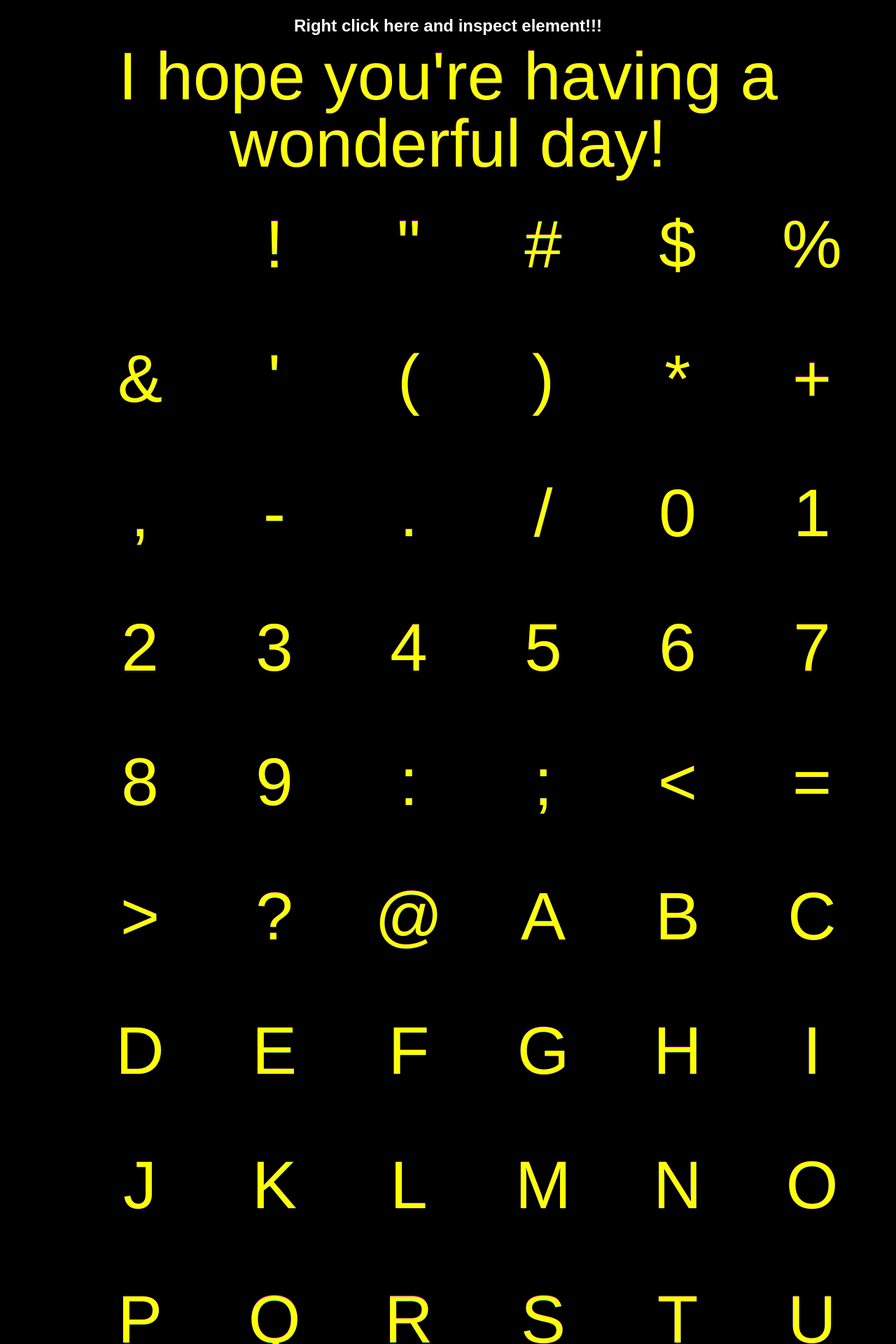
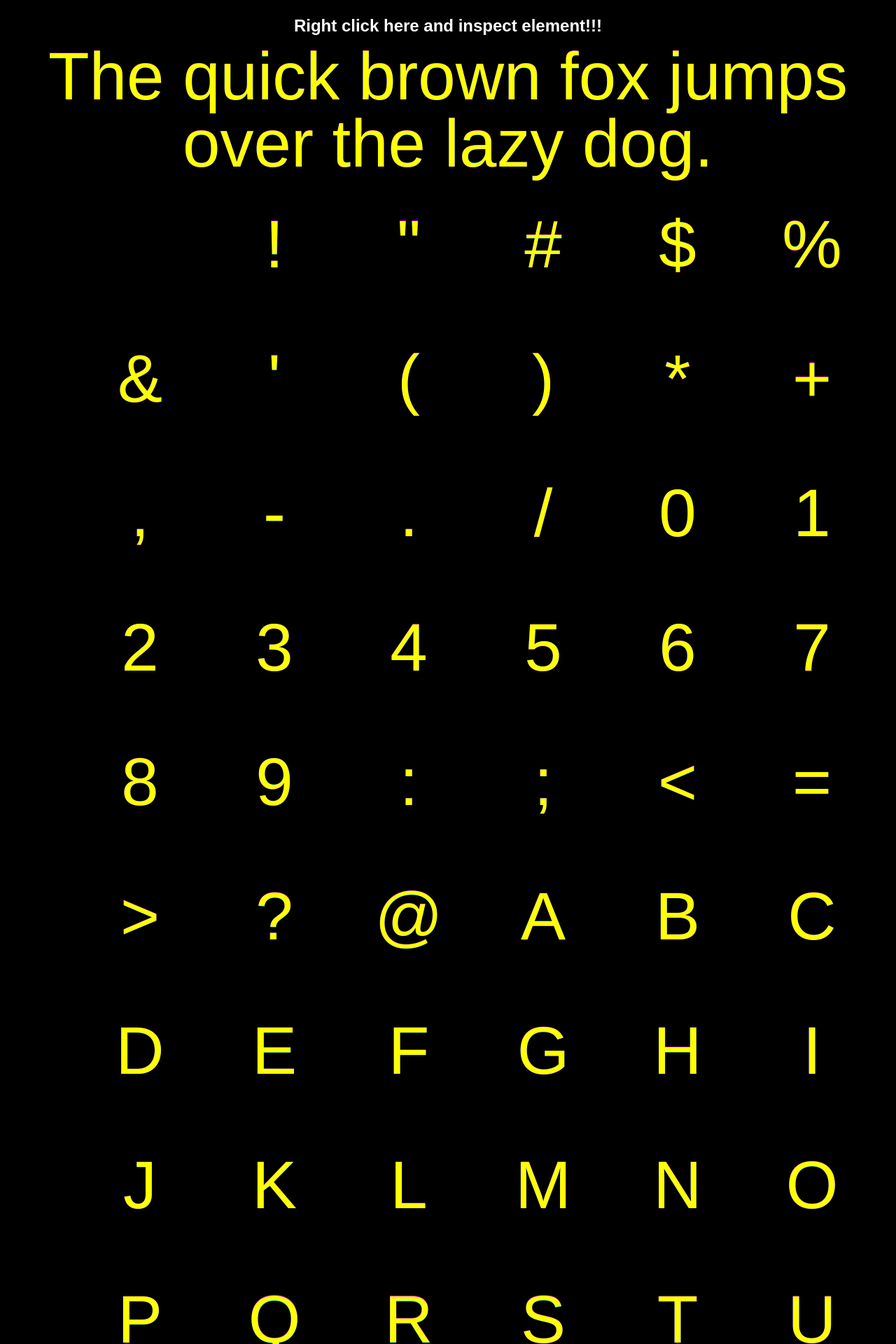
Before and after one commit to adryd325/website, a Jekyll site: the page font-tool.html, which Jekyll copies as it is, in a window 1280 px wide. Shown: the top 1920 px of the page at 70% size. Built offline with Jekyll 4.4.1, drawn with Linux system fonts in a browser that asks for light colours.

Commit message:
font tool: use quick brown fox text

```diff
--- a/font-tool.html
+++ b/font-tool.html
@@ -61,7 +61,7 @@
   <body>
     <style>
       .font-sentence::before {
-        content: "I hope you're having a wonderful day!";
+        content: "The quick brown fox jumps over the lazy dog.";
       }
 
       .font-common {
```
